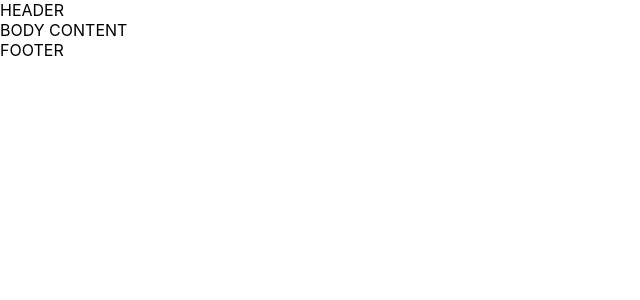
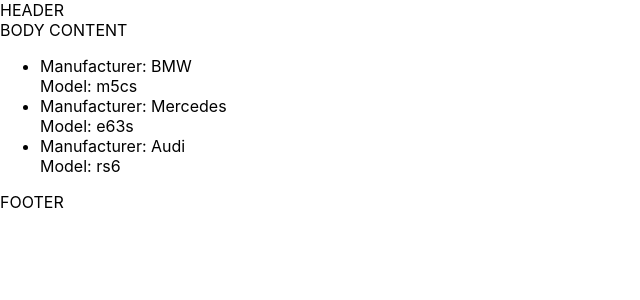
Before and after one commit to filatow/microtasts-series, a React (Create React App) app: page / in a window 1280 px wide. Shown: the top 300 px of the page, without its empty margins (0-640 px from the left). Built offline with nearby package versions, Linux system fonts and the light colour scheme.

Commit message:
Do task with 'map' array method

```diff
--- a/src/App.tsx
+++ b/src/App.tsx
@@ -3,12 +3,20 @@
 import {Header} from "./site/Header";
 import {Body} from "./site/Body";
 import {Footer} from "./site/Footer";
+import {Cars} from "./site/Cars";
 
 function App() {
+    const topCars = [
+        {manufacturer: 'BMW', model: 'm5cs'},
+        {manufacturer: 'Mercedes', model: 'e63s'},
+        {manufacturer: 'Audi', model: 'rs6'}
+    ]
+
     return (
         <>
             <Header title={'HEADER'}/>
             <Body content={'BODY CONTENT'}/>
+            <Cars cars={topCars}/>
             <Footer title={'FOOTER'}/>
         </>
     )
--- /dev/null
+++ b/src/site/Cars.tsx
@@ -0,0 +1,27 @@
+import React from "react";
+
+type CarType = {
+    manufacturer: string
+    model: string
+}
+
+type CarsPropsType = {
+    cars: Array<CarType>
+}
+
+export const Cars = (props: CarsPropsType) => {
+    const cars = props.cars.map((car, idx) => {
+        return (
+            <li key={idx}>
+                <div>Manufacturer: {car.manufacturer}</div>
+                <div>Model: {car.model}</div>
+            </li>
+        );
+    })
+
+    return (
+        <ul>
+            {cars}
+        </ul>
+    )
+}
```
